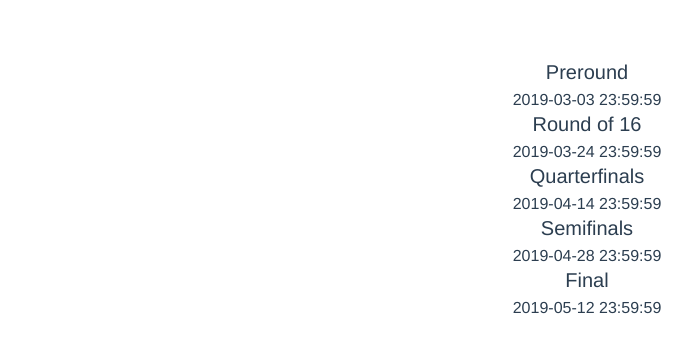
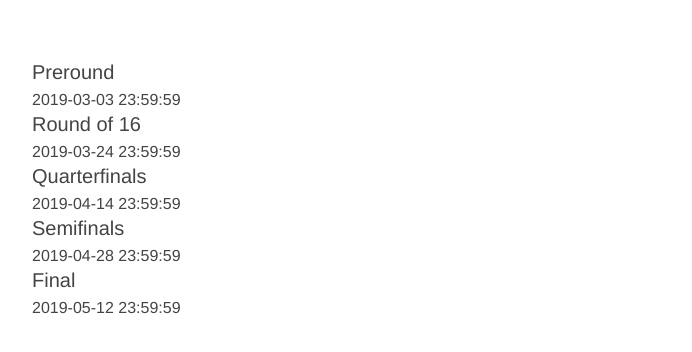
Before and after one commit to littlefinger42/owow-test, a Vue app: page / in a window 1280 px wide. Shown: the top 352 px of the page, without its empty margins (53-745 px from the left). Built offline with nearby package versions, Linux system fonts and the light colour scheme.

Commit message:
Improved global styling of text

```diff
--- a/src/App.vue
+++ b/src/App.vue
@@ -20,8 +20,7 @@ export default {
   font-family: 'Avenir', Helvetica, Arial, sans-serif;
   -webkit-font-smoothing: antialiased;
   -moz-osx-font-smoothing: grayscale;
-  text-align: center;
-  color: #2c3e50;
+  color: $text-color;
   margin-top: 60px;
 }
 </style>
```
